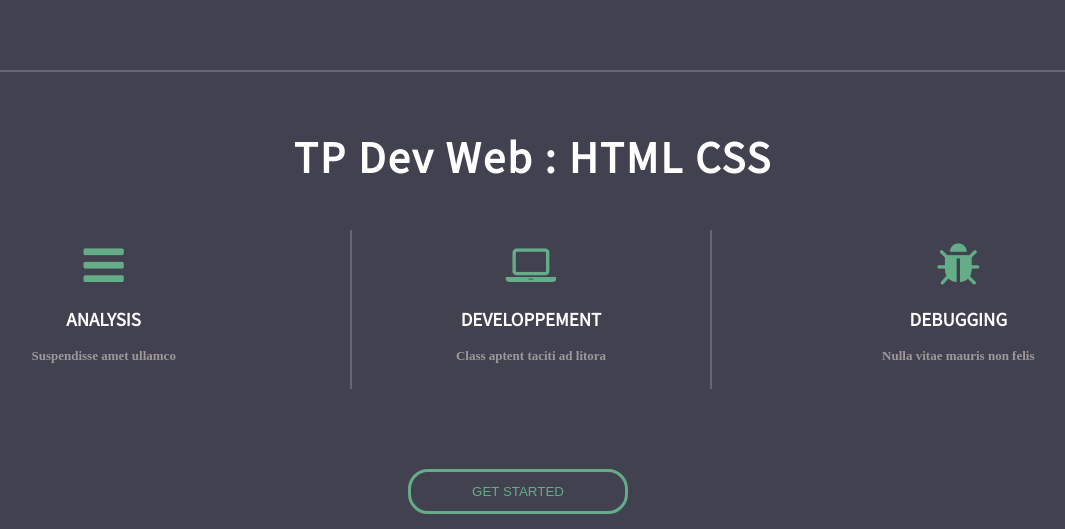
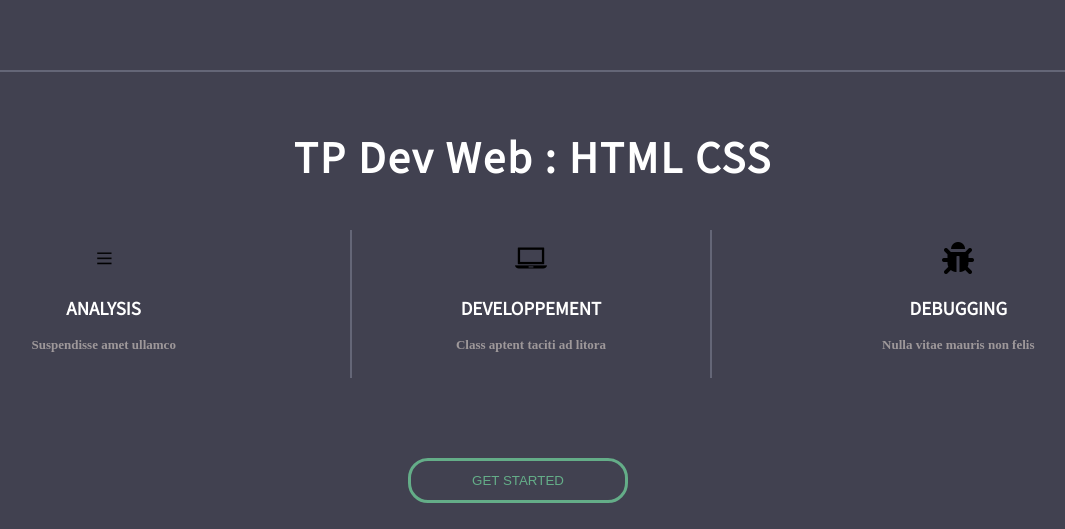
Before and after one commit to EdgarEmmanuel/Website_Simplon_Front-End, a PHP site: page / in a window 1280 px wide. Shown: the part 49-578 px from the top of the page, without its empty margins (105-1170 px from the left). Run offline with PHP 8.4, Linux system fonts and the light colour scheme; some libraries are stand-ins or nearby versions.

Commit message:
TD1 : modification du fichier Html et css

```diff
--- a/TD1-FrontEnd-Simplon/index.html
+++ b/TD1-FrontEnd-Simplon/index.html
@@ -4,7 +4,6 @@
     <meta charset="UTF-8">
     <meta name="viewport" content="width=device-width, initial-scale=1.0">
     <link rel="stylesheet" href="style.css">
-    <link rel="stylesheet" href="font-awesome-4.7.0/css/font-awesome.min.css">
     <title>TPDEVMOBILE</title>
 </head>
 <body>
@@ -25,17 +24,17 @@
         <h1>TP Dev Web : HTML CSS</h1>
         <div class="categorie">
             <div class="col-categorie">
-                <i class="fa fa-bars" aria-hidden="true"></i>
+                <img src="img/696519-200.png" alt="">
                 <h3>ANALYSIS</h3>
                 <p>Suspendisse amet ullamco</p>
             </div>
             <div class="col-categorie middle">
-                <i class="fa fa-laptop" aria-hidden="true"></i>
+                <img src="img/laptop.png" alt="">
                 <h3>DEVELOPPEMENT</h3>
                 <p>Class aptent taciti ad litora</p>
             </div>
             <div class="col-categorie">
-                <i class="fa fa-bug" aria-hidden="true"></i>
+                <img src="img/bug.png" alt="">
                 <h3>DEBUGGING</h3>
                 <p>Nulla vitae mauris non felis</p>
             </div>
--- a/TD1-FrontEnd-Simplon/style.css
+++ b/TD1-FrontEnd-Simplon/style.css
@@ -99,9 +99,9 @@ main .categorie .col-categorie p{
     background:transparent;
 }
 
-main .categorie .col-categorie i{
-    color:var(--iconeColor);
-    font-size: 26px;
+main .categorie .col-categorie img{
+    width:2rem;
+    /* filter: invert(60%) sepia(37%) saturate(385%) hue-rotate(97deg) brightness(96%) contrast(90%); */
 }
 
 main button{
@@ -192,10 +192,6 @@ main .categorie .col-categorie i,h3,p{
 main .categorie .col-categorie{
     background:transparent;
     padding: 12px 15px;
-}
-
-main .categorie .col-categorie i{
-    font-size: 47px;
 }
 
 main .categorie .middle{
@@ -309,10 +305,6 @@ main  button{
         font-size:13px;
     }
 
-    main .categorie .col-categorie i{
-        color:var(--iconeColor);
-    }
-
 
 main .categorie .middle{
     padding: 0 22px;
@@ -369,11 +361,6 @@ main .categorie .middle{
     main .categorie .col-categorie p{
         font-size:14px;
     }
-
-    main .categorie .col-categorie i{
-        font-size: 32px;
-    }
-
 
     main .categorie .middle{
         padding: 0px 10px;
@@ -498,10 +485,6 @@ main .categorie .middle{
         padding: 12px 12px;
     }
 
-    main .categorie .col-categorie i{
-        color:#64ad88;
-        font-size: 47px;
-    }
 
     main .categorie .middle{
         border-left: 2px solid var(--color);
```
